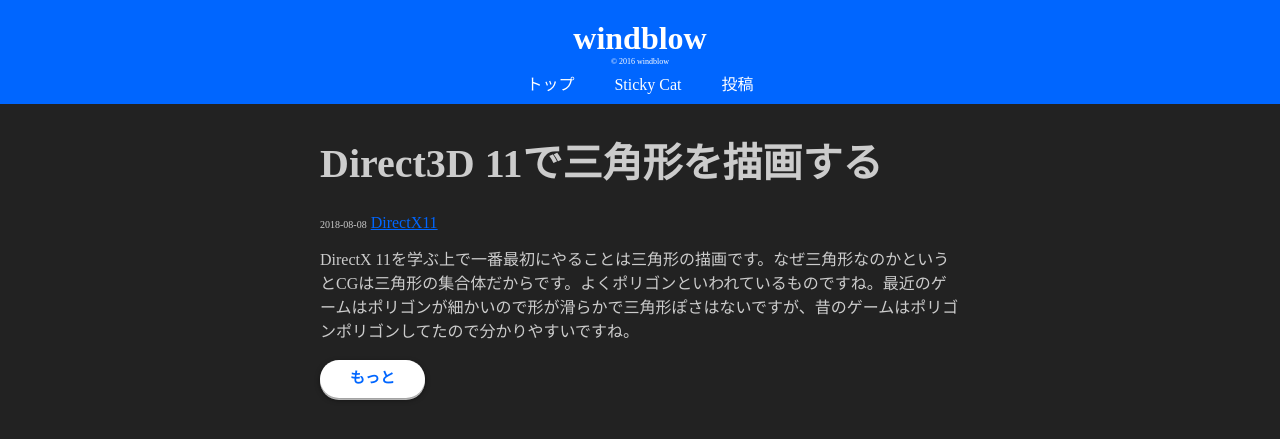
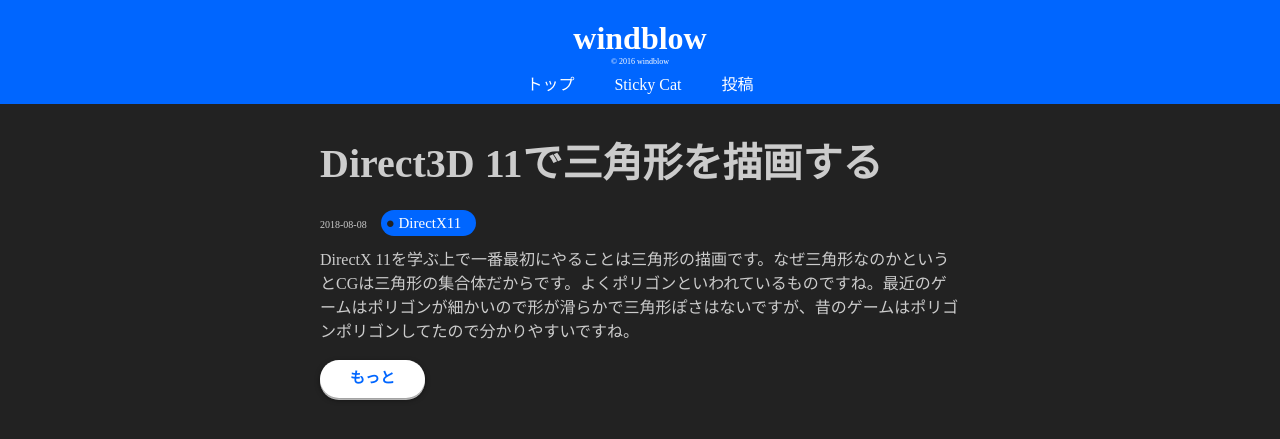
Before and after one commit to itukikikuti/windblow.net, a Jekyll site: the page built from posts/index.html, in a window 1280 px wide. Shown: the top 439 px of the page. Built offline with Jekyll 4.4.1, drawn with Linux system fonts in a browser that asks for light colours; the list of posts is cut into pages by our own code.

Commit message:
Update style.css

```diff
--- a/assets/style.css
+++ b/assets/style.css
@@ -118,6 +118,20 @@ article time {
 .post p {
     font-size: 10px;
 }
+.tag {
+    font-size: 15px;
+    background: var(--theme-color);
+    color: white;
+    text-decoration: none;
+    border-radius: 999px;
+    margin: 10px;
+    padding: 5px 15px 5px 5px;
+}
+.tag:before {
+    content: "● ";
+    font-size: 15px;
+    color: var(--background-color);
+}
 .more {
     transition: 0.1s;
     display: inline-block;
```
